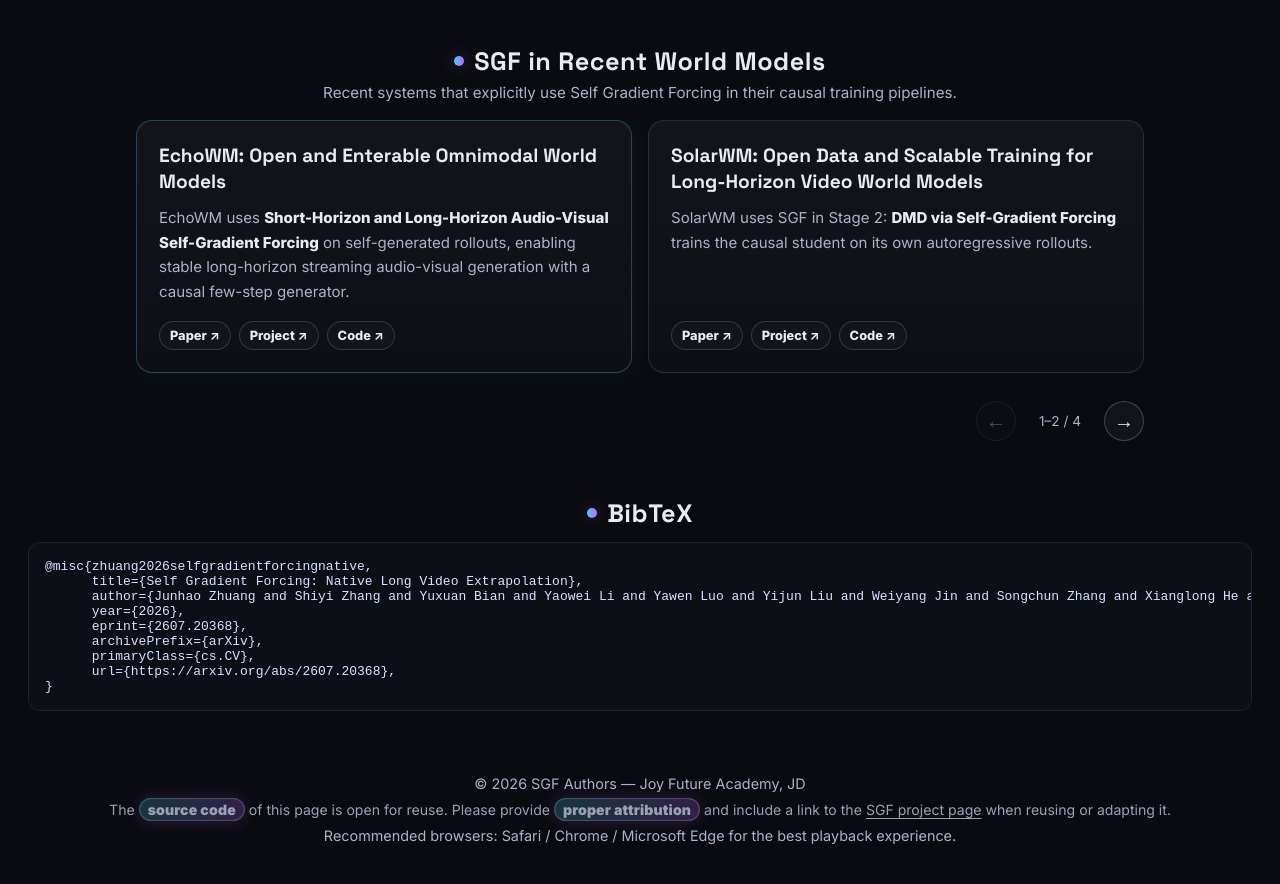
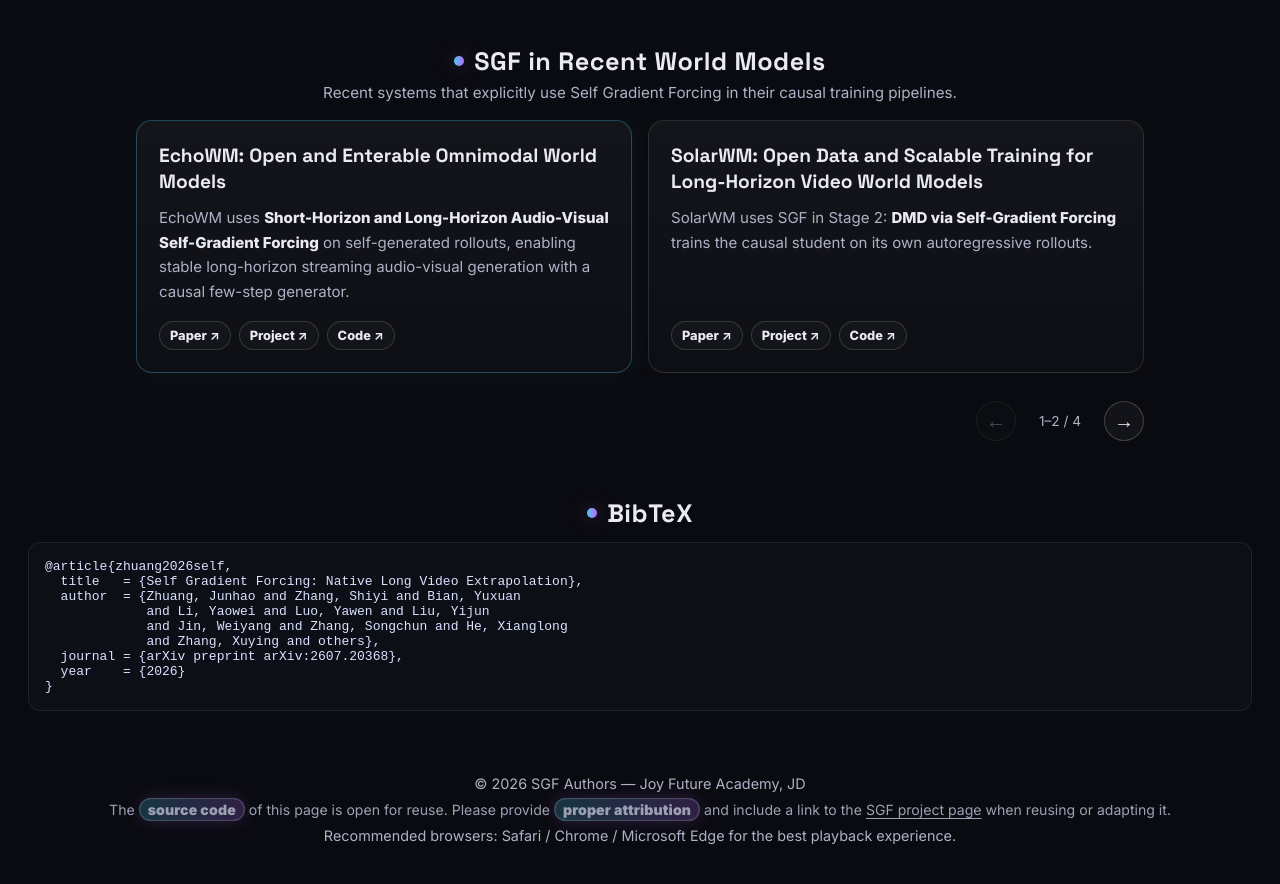
Before and after one commit to zhuang2002/zhuang2002.github.io, a Jekyll site: the page SelfGradientForcing/index.html, which Jekyll copies as it is, in a window 1280 px wide and 900 px high, scrolled down 6140 px. Shown: the top 884 px of the window. Built offline with Jekyll 4.4.1, drawn with Linux system fonts in a browser that asks for light colours.

Commit message:
Update SGF BibTeX with readable multiline formatting

```diff
--- a/SelfGradientForcing/index.html
+++ b/SelfGradientForcing/index.html
@@ -1013,14 +1013,14 @@
     <!-- BibTeX -->
     <section id="bib" aria-labelledby="s-bib">
       <div class="section-title" id="s-bib"><span class="dot"></span> BibTeX</div>
-      <pre class="bib" aria-label="BibTeX entry"><code>@misc{zhuang2026selfgradientforcingnative,
-      title={Self Gradient Forcing: Native Long Video Extrapolation},
-      author={Junhao Zhuang and Shiyi Zhang and Yuxuan Bian and Yaowei Li and Yawen Luo and Yijun Liu and Weiyang Jin and Songchun Zhang and Xianglong He and Xuying Zhang and Haoran Li and Haoyang Huang and Zeyue Xue and Nan Duan},
-      year={2026},
-      eprint={2607.20368},
-      archivePrefix={arXiv},
-      primaryClass={cs.CV},
-      url={https://arxiv.org/abs/2607.20368},
+      <pre class="bib" aria-label="BibTeX entry"><code>@article{zhuang2026self,
+  title   = {Self Gradient Forcing: Native Long Video Extrapolation},
+  author  = {Zhuang, Junhao and Zhang, Shiyi and Bian, Yuxuan
+             and Li, Yaowei and Luo, Yawen and Liu, Yijun
+             and Jin, Weiyang and Zhang, Songchun and He, Xianglong
+             and Zhang, Xuying and others},
+  journal = {arXiv preprint arXiv:2607.20368},
+  year    = {2026}
 }</code></pre>
     </section>
 
```
